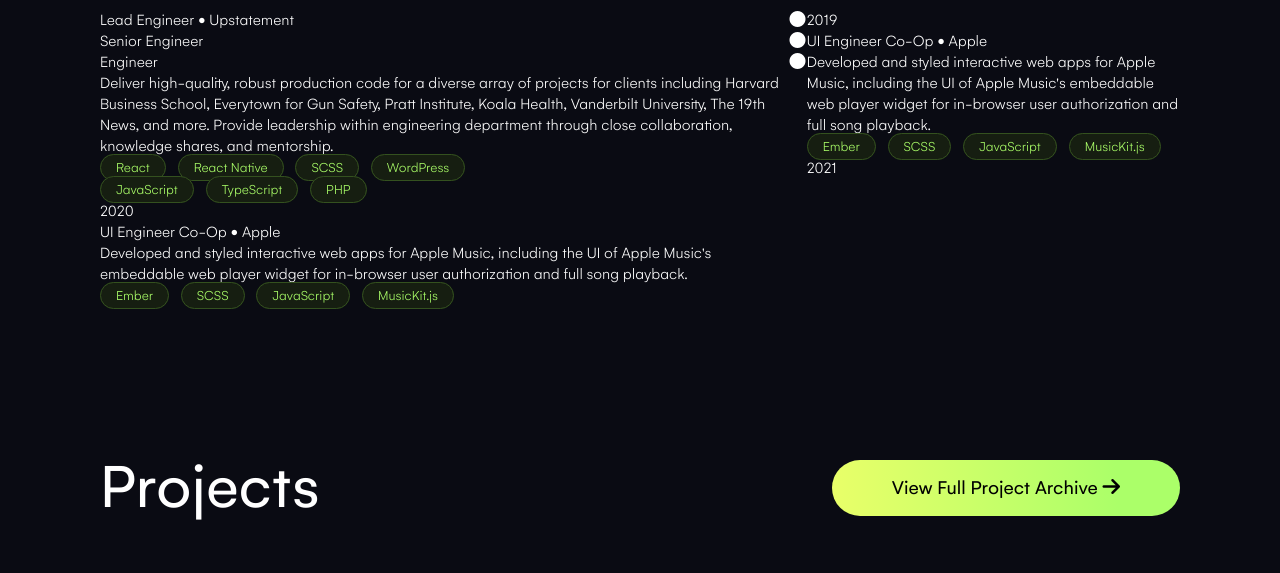
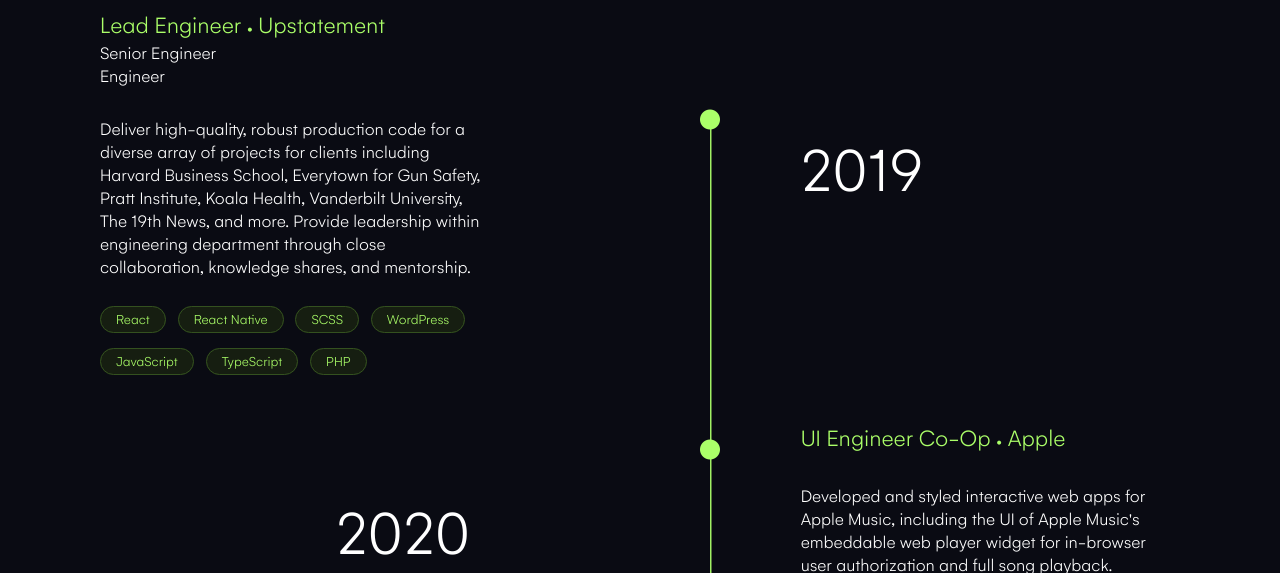
Before and after one commit to shaq4dev/ramonegraham.com, a plain HTML site: page pages/index.html in a window 1280 px wide. Shown: the part 1050-1623 px from the top of the page. Drawn offline with Linux system fonts and the light colour scheme.

Commit message:
mark-up and design complete for home screen, mobile and tablet views to be done

```diff
--- a/pages/index.html
+++ b/pages/index.html
@@ -195,9 +195,11 @@
                 <a href="#" class="tools">React Native</a>
                 <a href="#" class="tools">SCSS</a>
                 <a href="#" class="tools">WordPress</a><br>
+                <div class="new-line">
                 <a href="#" class="tools">JavaScript</a>
                 <a href="#" class="tools">TypeScript</a>
                 <a href="#" class="tools">PHP</a>
+                </div>
               </div>
             </div>
             <!-- 2020 -->
@@ -225,9 +227,13 @@
 
         <!-- experience middle -->
         <div class="experience__middle">
-          <i class="fa-solid fa-circle"></i>
-          <i class="fa-solid fa-circle"></i>
-          <i class="fa-solid fa-circle"></i>
+          <i class="fa-solid fa-circle fa-one"></i>
+          <i class="fa-solid fa-circle fa-two"></i>
+          <i class="fa-solid fa-circle fa-three"></i>
+        </div>
+        <div class="line">
+          <svg width="2" height="675" viewBox="0 0 2 715" fill="none" xmlns="http://www.w3.org/2000/svg">
+          <line x1="0.75" y1="3.27835e-08" x2="0.749969" y2="715" stroke="#ABFF69" stroke-width="1.5"/>
         </div>
 
         <!-- experience right -->
@@ -252,6 +258,7 @@
                 <a href="#" class="tools">JavaScript</a>
                 <a href="#" class="tools">MusicKit.js</a>
               </div>
+
         </div>
         <!-- 2021 -->
           <div class="year__2021">2021</div>
--- a/styles/home.css
+++ b/styles/home.css
@@ -120,6 +120,91 @@
 
 .experience-body {
     display: flex;
+    justify-content: space-between;
+}
+
+.lead {
+    font-size: 24px;
+    color: var(--primary-color);
+}
+
+.dot {
+    font-size: 12px;
+    color: var(--primary-color);
+}
+
+/* left section */
+
+.senior-engineer,
+.engineer {
+    font-size: 18px;
+}
+
+.description__one,
+.description__three {
+    font-size: 18px;
+    padding: 30px 0;
+    width: 55%;
+    /* background-color: blue; */
+}
+
+.description__two {
+    font-size: 18px;
+    padding: 30px 0;
+}
+
+/* middle section */
+
+.fa-one {
+    position: absolute !important;
+    top: 1160px;
+    left: 700px;
+    font-size: 20px;
+    color: var(--primary-color);
+}
+
+.fa-two {
+    position: absolute !important;
+    top: 1820px;
+    left: 700px;
+    font-size: 20px;
+    color: var(--primary-color);
+}
+
+.fa-three {
+    position: absolute !important;
+    top: 1490px;
+    left: 700px;
+    font-size: 20px;
+    color: var(--primary-color);
+}
+
+.line svg{
+    position: absolute;
+    top: 1160px;
+    left: 710px;
+}
+
+/* Year */
+
+.year__2019 {
+    font-size: 64px;
+    padding-top: 120px;
+    padding-bottom: 210px;
+    text-align: left;
+}
+
+.year__2020 {
+    font-size: 64px;
+    padding: 120px;
+    text-align: right;
+    width: 70%;
+    padding-bottom: 200px;
+}
+
+.year__2021 {
+    font-size: 64px;
+    padding-top: 175px;
 }
 
 /* Projects */
@@ -217,8 +302,11 @@
     color: var(--primary-color);
     padding: 5px 15px;
     border-radius: 72px;
-    margin: 100px 0 ;
     margin-right: 8px;
+}
+
+.new-line {
+    margin-top: 20px;
 }
 
 .other-technologies a {
```
Also changed, not shown: resources/images/Line 1.png (added), 1 other file.
